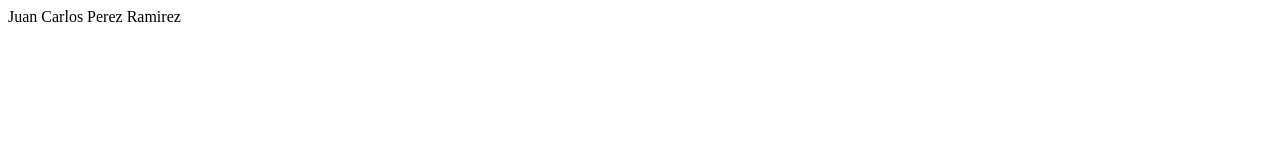
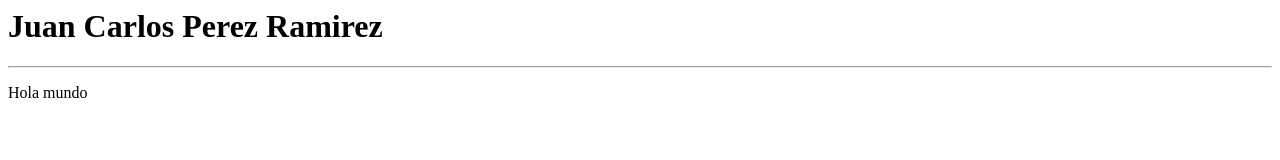
Before and after one commit to Carlos190894/Webmovil, a plain HTML site: page index.html in a window 1280 px wide. Drawn offline with Linux system fonts and the light colour scheme.

Commit message:
Agrege mi nombre

```diff
--- a/index.html
+++ b/index.html
@@ -1 +1,3 @@
-Juan Carlos Perez Ramirez
+<h1>Juan Carlos Perez Ramirez</h1>
+<hr>
+<p>Hola mundo</p>
```
